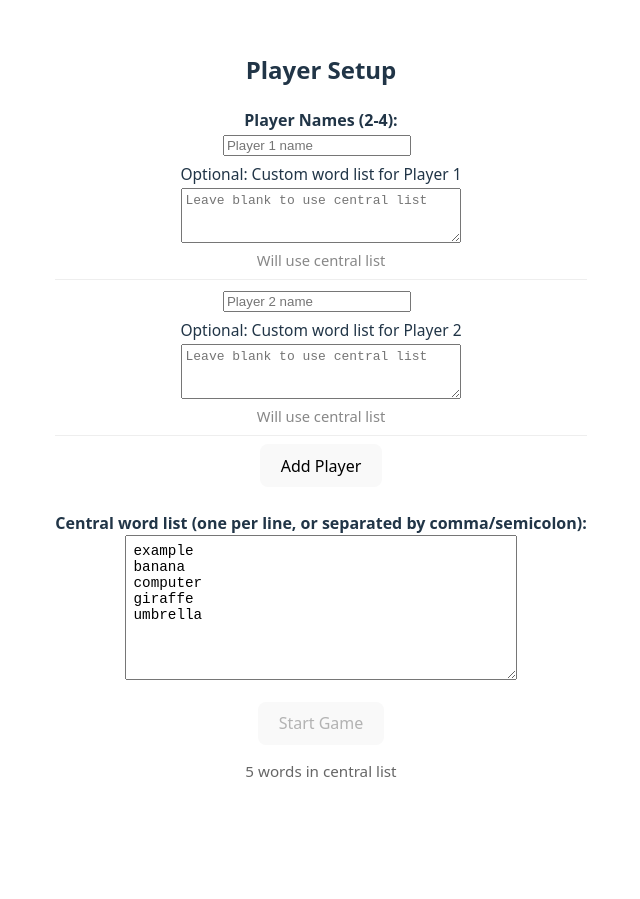
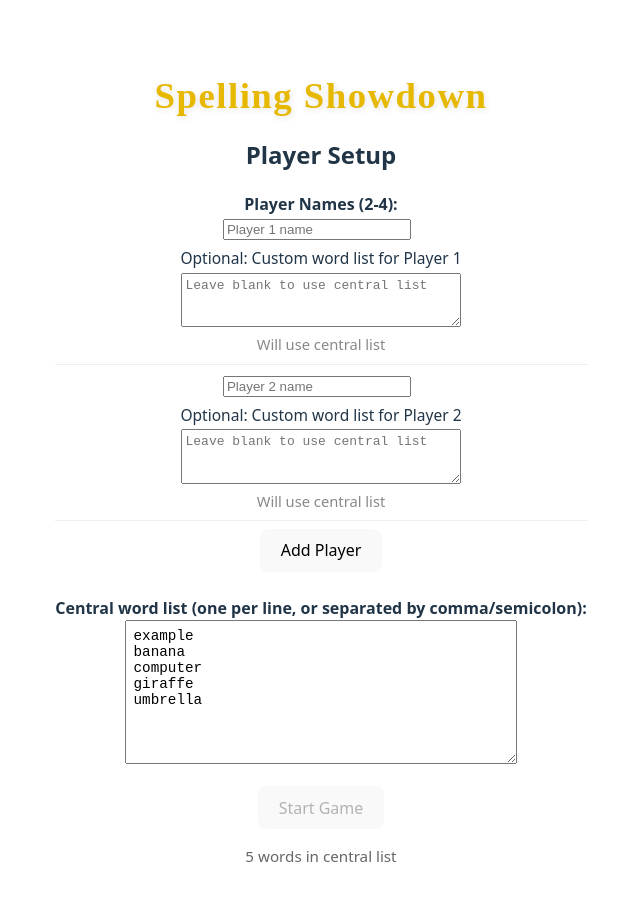
Before and after one commit to dp-lewis/spelling-game, a React (Vite) app: page / in a window 1280 px wide. Shown: the whole page, without its empty margins (319-959 px from the left). Before the commit the page ends 815 px from the top, so only its background shows below. Built offline with nearby package versions, Linux system fonts and the light colour scheme.

Commit message:
feat: add header for Spelling Showdown in App component

```diff
--- a/src/App.jsx
+++ b/src/App.jsx
@@ -135,6 +135,9 @@ function App() {
 
   return (
     <div className="App">
+      <h1 style={{ textAlign: 'center', margin: '1.2em 0 0.5em 0', fontFamily: 'cursive', fontWeight: 700, fontSize: '2.3em', letterSpacing: '0.04em', color: '#e6b800', textShadow: '1px 2px 6px #3332' }}>
+        Spelling Showdown
+      </h1>
       {gameState === 'setup' && <PlayerSetup onStart={handleStart} />}
       {gameState === 'playing' && (
         <>
```
